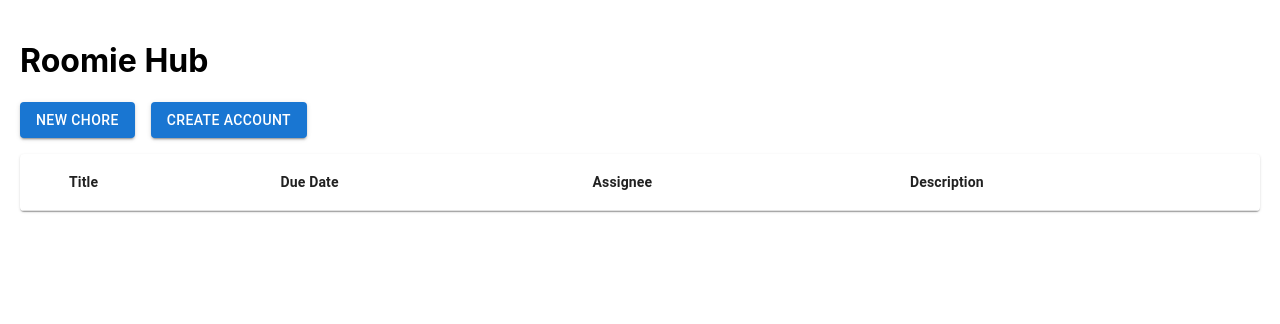
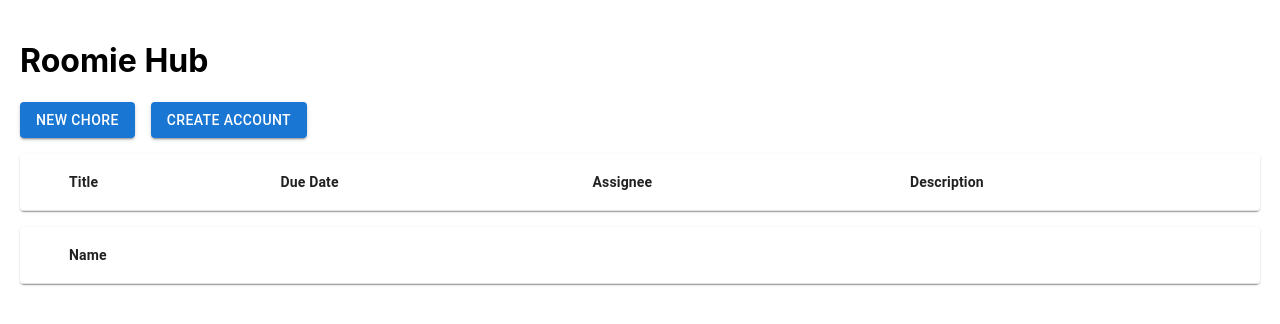
Before and after one commit to fraander/roomiehub, a React (Create React App) app in the folder roomie-hub/: page / in a window 1280 px wide. Shown: the top 324 px of the page. Built offline with nearby package versions, Linux system fonts and the light colour scheme.

Commit message:
table works now!

```diff
--- a/roomie-hub/src/components/RoommatesTable.js
+++ b/roomie-hub/src/components/RoommatesTable.js
@@ -10,28 +10,25 @@ import Paper from '@mui/material/Paper';
 
 export default function RoommatesTable({ accounts }) {
     return (
-        accounts.map((account) => (
-            <p>{account.id}</p> // id shows, but not title
-        ))
-        // <TableContainer component={Paper}>
-        //     <Table sx={{ minWidth: 650 }} aria-label="simple table">
-        //         <TableHead>
-        //             <TableRow>
-        //                 <TableCell width="1px"></TableCell>
-        //                 <TableCell align="leading"><tableHeader>Name</tableHeader></TableCell>
-        //             </TableRow>
-        //         </TableHead>
-        //         <TableBody>
-        //             {accounts.map((account) => (
-        //                 <TableRow
-        //                     key={account.id}
-        //                     sx={{ '&:last-child td, &:last-child th': { border: 0 } }}
-        //                 >
-        //                     <TableCell align="leading"><p>{account.title}</p></TableCell>
-        //                 </TableRow>
-        //             ))}
-        //         </TableBody>
-        //     </Table>
-        // </TableContainer>
+        <TableContainer component={Paper}>
+            <Table sx={{ minWidth: 650 }} aria-label="simple table">
+                <TableHead>
+                    <TableRow>
+                        <TableCell width="1px"></TableCell>
+                        <TableCell align="leading"><tableHeader>Name</tableHeader></TableCell>
+                    </TableRow>
+                </TableHead>
+                <TableBody>
+                    {accounts.map((account) => (
+                        <TableRow
+                            key={account.id}
+                            sx={{ '&:last-child td, &:last-child th': { border: 0 } }}
+                        >
+                            <TableCell align="leading"><p>{account.name}</p></TableCell>
+                        </TableRow>
+                    ))}
+                </TableBody>
+            </Table>
+        </TableContainer>
     );
 }
```
